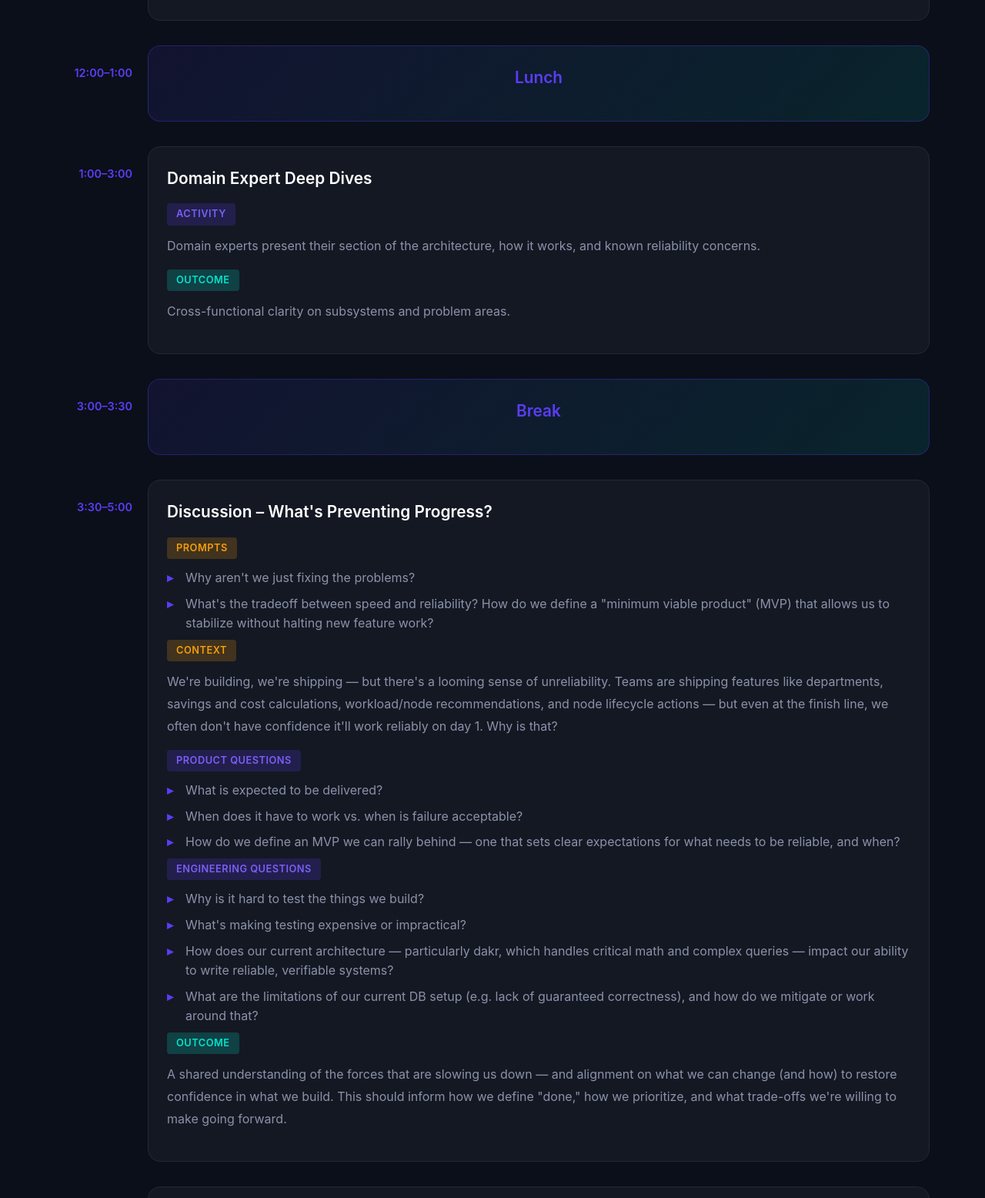
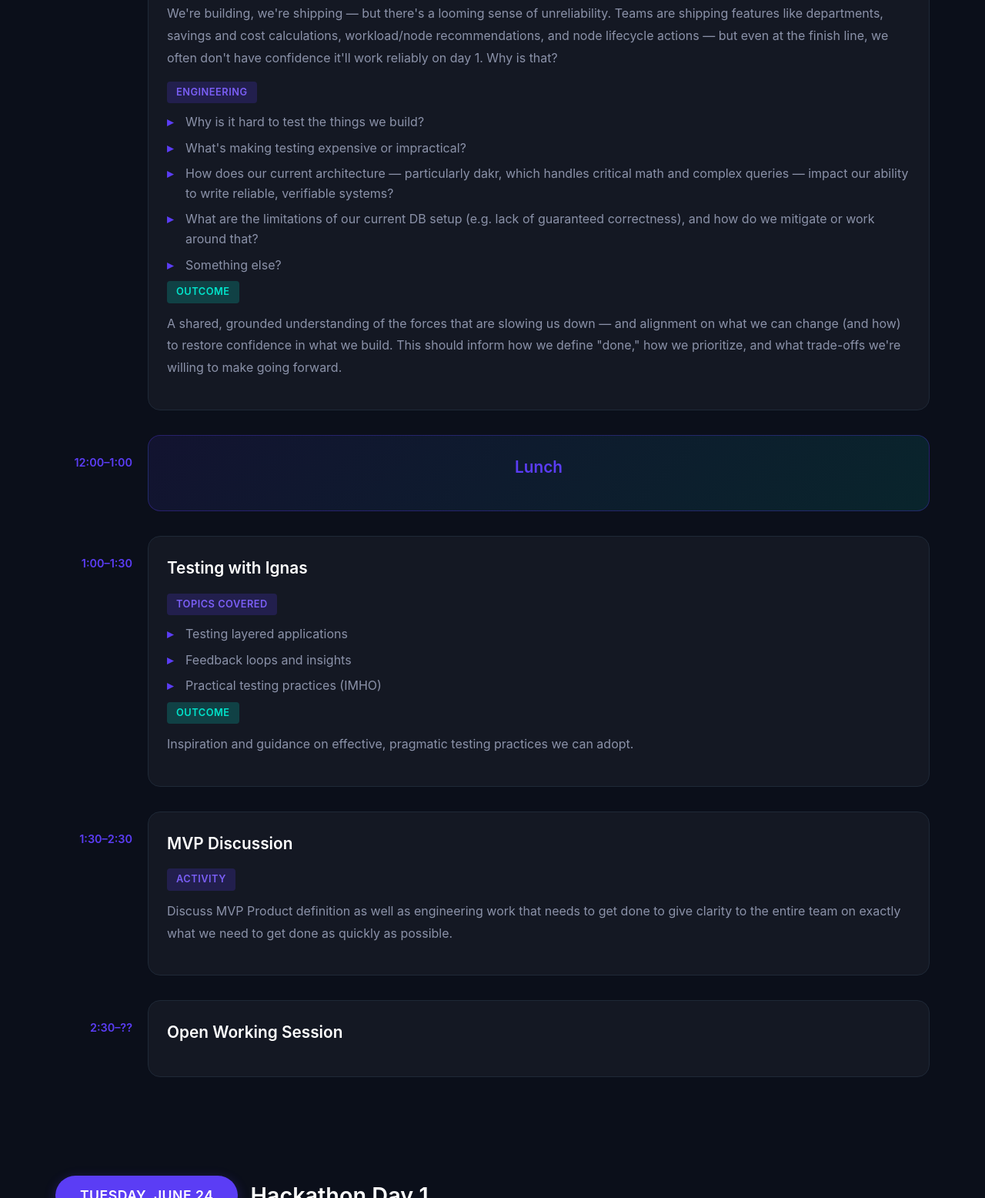
Before and after one commit to devzero-inc/devzero-inc.github.io, a plain HTML site: page index.html in a window 1280 px wide. Shown: the part 1244-2800 px from the top of the page at 77% size. Drawn offline with Linux system fonts and the light colour scheme.

Commit message:
update schedule

```diff
--- a/index.html
+++ b/index.html
@@ -431,12 +431,19 @@
 
         <div class="timeline">
             <div class="session">
-                <div class="time-slot">9:00–10:30</div>
+                <div class="time-slot">9:00–9:30</div>
+                <div class="session-card">
+                    <h3 class="session-title">Coffee and WiFi Onboarding, etc.</h3>
+                </div>
+            </div>
+
+            <div class="session">
+                <div class="time-slot">9:30–10:30</div>
                 <div class="session-card">
                     <h3 class="session-title">Rose, Bud, Thorn Exercise</h3>
-                    <div class="label activity-label">Activity</div>
+                    <div class="label activity-label">What it is</div>
                     <p class="session-content">
-                        <strong>What it is:</strong> A structured team reflection to frame our current state and guide where we focus.
+                        A structured team reflection to frame our current state and guide where we focus.
                     </p>
                     <ul>
                         <li><span class="rose-badge">Roses</span> — What we should be celebrating and recognizing as going well.</li>
@@ -451,16 +458,29 @@
             </div>
 
             <div class="session">
-                <div class="time-slot">11:00–12:00</div>
+                <div class="time-slot">10:30–12:00</div>
                 <div class="session-card">
-                    <h3 class="session-title">Product Architecture Diagram</h3>
-                    <div class="label activity-label">Activity</div>
+                    <h3 class="session-title">Discussion – What's Preventing Progress?</h3>
+                    <div class="label prompt-label">Prompt</div>
                     <p class="session-content">
-                        Walk through the current system architecture together.
+                        We're building, we're shipping — but there's a looming sense of unreliability. Teams are shipping features like departments,
+                        savings and cost calculations, workload/node recommendations, and node lifecycle actions — but even at the finish line,
+                        we often don't have confidence it'll work reliably on day 1. Why is that?
                     </p>
+
+                    <div class="label activity-label">Engineering</div>
+                    <ul>
+                        <li>Why is it hard to test the things we build?</li>
+                        <li>What's making testing expensive or impractical?</li>
+                        <li>How does our current architecture — particularly dakr, which handles critical math and complex queries — impact our ability to write reliable, verifiable systems?</li>
+                        <li>What are the limitations of our current DB setup (e.g. lack of guaranteed correctness), and how do we mitigate or work around that?</li>
+                        <li>Something else?</li>
+                    </ul>
+
                     <div class="label outcome-label">Outcome</div>
                     <p class="session-content">
-                        Build shared understanding of how the system fits together and where known reliability risks lie.
+                        A shared, grounded understanding of the forces that are slowing us down — and alignment on what we can change (and how) to restore
+                        confidence in what we build. This should inform how we define "done," how we prioritize, and what trade-offs we're willing to make going forward.
                     </p>
                 </div>
             </div>
@@ -473,72 +493,9 @@
             </div>
 
             <div class="session">
-                <div class="time-slot">1:00–3:00</div>
+                <div class="time-slot">1:00–1:30</div>
                 <div class="session-card">
-                    <h3 class="session-title">Domain Expert Deep Dives</h3>
-                    <div class="label activity-label">Activity</div>
-                    <p class="session-content">
-                        Domain experts present their section of the architecture, how it works, and known reliability concerns.
-                    </p>
-                    <div class="label outcome-label">Outcome</div>
-                    <p class="session-content">
-                        Cross-functional clarity on subsystems and problem areas.
-                    </p>
-                </div>
-            </div>
-
-            <div class="session">
-                <div class="time-slot">3:00–3:30</div>
-                <div class="session-card break-card">
-                    <h3 class="session-title">Break</h3>
-                </div>
-            </div>
-
-            <div class="session">
-                <div class="time-slot">3:30–5:00</div>
-                <div class="session-card">
-                    <h3 class="session-title">Discussion – What's Preventing Progress?</h3>
-                    <div class="label prompt-label">Prompts</div>
-                    <ul>
-                        <li>Why aren't we just fixing the problems?</li>
-                        <li>What's the tradeoff between speed and reliability? How do we define a "minimum viable product" (MVP) that allows us to stabilize without halting new feature work?</li>
-                    </ul>
-
-                    <div class="label prompt-label">Context</div>
-                    <p class="session-content">
-                        We're building, we're shipping — but there's a looming sense of unreliability. Teams are shipping features like departments,
-                        savings and cost calculations, workload/node recommendations, and node lifecycle actions — but even at the finish line,
-                        we often don't have confidence it'll work reliably on day 1. Why is that?
-                    </p>
-
-                    <div class="label activity-label">Product Questions</div>
-                    <ul>
-                        <li>What is expected to be delivered?</li>
-                        <li>When does it have to work vs. when is failure acceptable?</li>
-                        <li>How do we define an MVP we can rally behind — one that sets clear expectations for what needs to be reliable, and when?</li>
-                    </ul>
-
-                    <div class="label activity-label">Engineering Questions</div>
-                    <ul>
-                        <li>Why is it hard to test the things we build?</li>
-                        <li>What's making testing expensive or impractical?</li>
-                        <li>How does our current architecture — particularly dakr, which handles critical math and complex queries — impact our ability to write reliable, verifiable systems?</li>
-                        <li>What are the limitations of our current DB setup (e.g. lack of guaranteed correctness), and how do we mitigate or work around that?</li>
-                    </ul>
-
-                    <div class="label outcome-label">Outcome</div>
-                    <p class="session-content">
-                        A shared understanding of the forces that are slowing us down — and alignment on what we can change (and how) to restore
-                        confidence in what we build. This should inform how we define "done," how we prioritize, and what trade-offs we're willing
-                        to make going forward.
-                    </p>
-                </div>
-            </div>
-
-            <div class="session">
-                <div class="time-slot">5:00–5:30</div>
-                <div class="session-card">
-                    <h3 class="session-title">Eng Talk – Testing with Ignas</h3>
+                    <h3 class="session-title">Testing with Ignas</h3>
                     <div class="label activity-label">Topics Covered</div>
                     <ul>
                         <li>Testing layered applications</li>
@@ -549,6 +506,24 @@
                     <p class="session-content">
                         Inspiration and guidance on effective, pragmatic testing practices we can adopt.
                     </p>
+                </div>
+            </div>
+
+            <div class="session">
+                <div class="time-slot">1:30–2:30</div>
+                <div class="session-card">
+                    <h3 class="session-title">MVP Discussion</h3>
+                    <div class="label activity-label">Activity</div>
+                    <p class="session-content">
+                        Discuss MVP Product definition as well as engineering work that needs to get done to give clarity to the entire team on exactly what we need to get done as quickly as possible.
+                    </p>
+                </div>
+            </div>
+
+            <div class="session">
+                <div class="time-slot">2:30–??</div>
+                <div class="session-card">
+                    <h3 class="session-title">Open Working Session</h3>
                 </div>
             </div>
         </div>
@@ -562,14 +537,14 @@
         </div>
 
         <div class="day-goal">
-            <p><strong>Goal:</strong> Rapidly prototype and test solutions to key problems identified Monday, especially thorny reliability issues.</p>
+            <p><strong>Goal:</strong> What projects can we do together to help us move forward as fast as possible.</p>
         </div>
 
         <div class="timeline">
             <div class="session">
                 <div class="time-slot">9:00–10:00</div>
                 <div class="session-card">
-                    <h3 class="session-title">Sprint Planning</h3>
+                    <h3 class="session-title">Hackathon Planning</h3>
                     <div class="label activity-label">Activities</div>
                     <ul>
                         <li>Form small teams (2–3 people)</li>
@@ -622,17 +597,13 @@
             <h2 class="day-title">Hackathon Day 2</h2>
         </div>
 
-        <div class="day-goal">
-            <p><strong>Goal:</strong> Complete prototypes and prepare demonstrations of solutions.</p>
-        </div>
-
         <div class="timeline">
             <div class="session">
                 <div class="time-slot">Morning</div>
                 <div class="session-card">
                     <h3 class="session-title">Hack + Final Touches</h3>
                     <p class="session-content" style="color: var(--text-secondary);">
-                        <em>Times approximate (~9–11:30)</em>
+                        <em>?–11:30</em>
                     </p>
                     <div class="label activity-label">Activity</div>
                     <p class="session-content">
```
